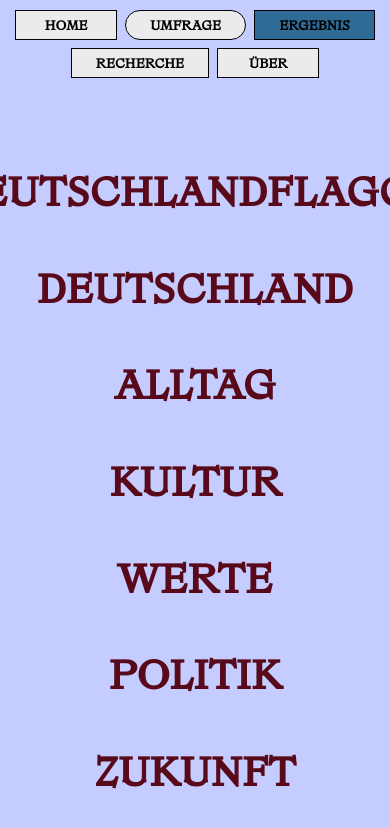
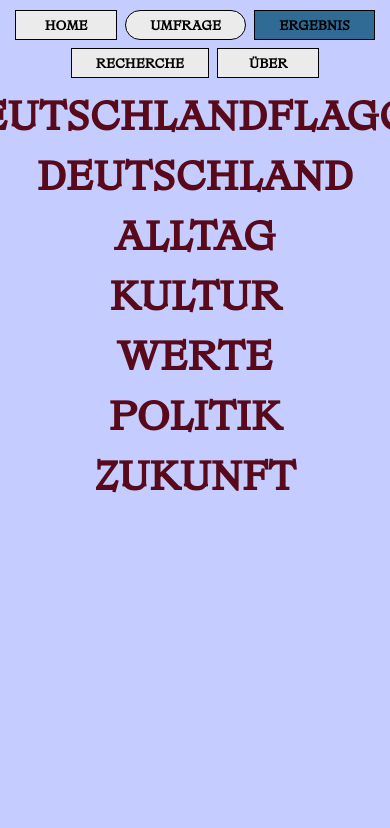
Before and after one commit to b1ttersweetmary/Experimental, a Next.js app: page /ergebnis in a window 390 px wide. Shown: the top 828 px of the page. Built offline with nearby package versions, Linux system fonts and the light colour scheme.

Commit message:
navbarhandymodus

```diff
--- a/app/Nav.js
+++ b/app/Nav.js
@@ -1,6 +1,5 @@
 "use client";
 
-import { useEffect, useRef } from "react";
 import Link from "next/link";
 import { usePathname } from "next/navigation";
 
@@ -14,34 +13,9 @@ const links = [
 
 export default function Nav() {
   const pathname = usePathname();
-  const navRef = useRef(null);
-
-  useEffect(() => {
-    const nav = navRef.current;
-    if (!nav || typeof window === "undefined") return;
-
-    const setDynamicNavHeight = () => {
-      const height = Math.ceil(nav.getBoundingClientRect().height);
-      document.documentElement.style.setProperty("--nav-height", `${height}px`);
-    };
-
-    setDynamicNavHeight();
-
-    const observer = new ResizeObserver(() => {
-      setDynamicNavHeight();
-    });
-
-    observer.observe(nav);
-    window.addEventListener("resize", setDynamicNavHeight);
-
-    return () => {
-      observer.disconnect();
-      window.removeEventListener("resize", setDynamicNavHeight);
-    };
-  }, []);
 
   return (
-    <nav className="top-nav" ref={navRef}>
+    <nav className="top-nav">
       <div className="top-nav-inner">
         {links.map((link) => {
           const isActive =
--- a/app/ergebnis/page.js
+++ b/app/ergebnis/page.js
@@ -18,7 +18,7 @@ export default function ErgebnisPage() {
         backgroundColor: "#C5CCFF",
         color: "#580A1B",
         paddingTop: "calc(var(--nav-height) + 4px)",
-        paddingBottom: "16px",
+        paddingBottom: "8px",
         paddingLeft: "var(--page-gutter)",
         paddingRight: "var(--page-gutter)",
         boxSizing: "border-box",
@@ -33,10 +33,7 @@ export default function ErgebnisPage() {
           margin: "0 auto",
           display: "flex",
           flexDirection: "column",
-          gap: "clamp(6px, 0.9vh, 10px)",
-          minHeight: "calc(100svh - (var(--nav-height) + 16px) - 16px)",
-          justifyContent: "space-between",
-          marginTop: "-8px",
+          gap: "4px",
         }}
       >
         {ITEMS.map((item) => (
@@ -49,7 +46,7 @@ export default function ErgebnisPage() {
               alignItems: "center",
               justifyContent: "center",
               width: "100%",
-              padding: "8px 16px",
+              padding: "4px 16px",
               fontSize: "clamp(2.5rem, 5.3vw, 4.2rem)",
               fontWeight: 600,
               textTransform: "uppercase",
--- a/app/globals.css
+++ b/app/globals.css
@@ -153,7 +153,8 @@ html::-webkit-scrollbar {
 @media (max-width: 768px) {
   :root {
     --page-gutter: 10px;
-    --nav-height: 172px;
+    /* etwas mehr Platz für 2-zeilige Navi, aber nicht so groß wie vorher */
+    --nav-height: 96px;
   }
 
   .top-nav {
@@ -178,7 +179,7 @@ html::-webkit-scrollbar {
 @media (max-width: 460px) {
   :root {
     --page-gutter: 8px;
-    --nav-height: 168px;
+    --nav-height: 88px;
   }
 
   .top-nav-inner {
--- a/app/layout.js
+++ b/app/layout.js
@@ -25,7 +25,6 @@ export const metadata = {
   icons: {
     icon: "/logo-circle.svg",
     shortcut: "/logo-circle.svg",
-    apple: "/logo-circle.svg",
   },
 };
 
```
